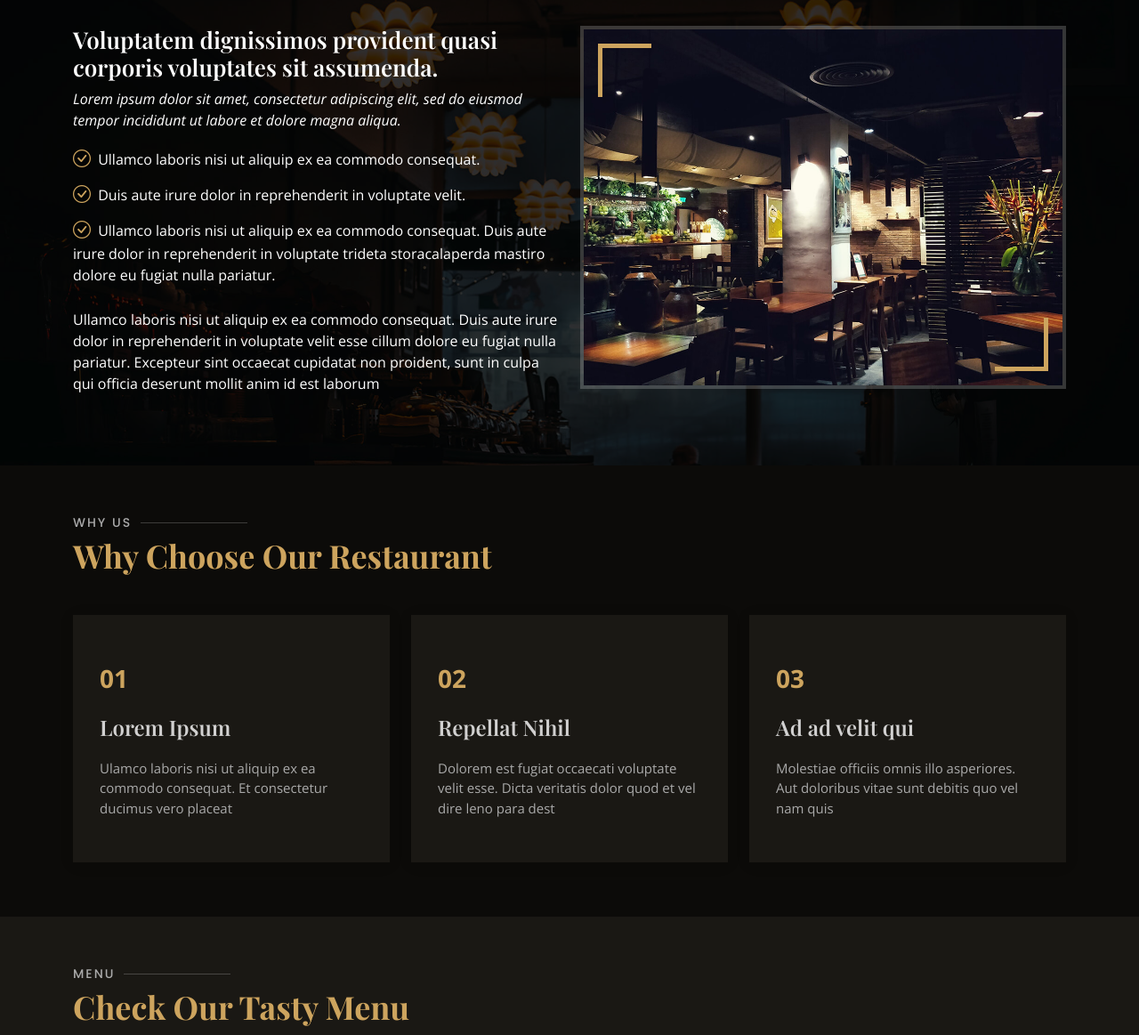
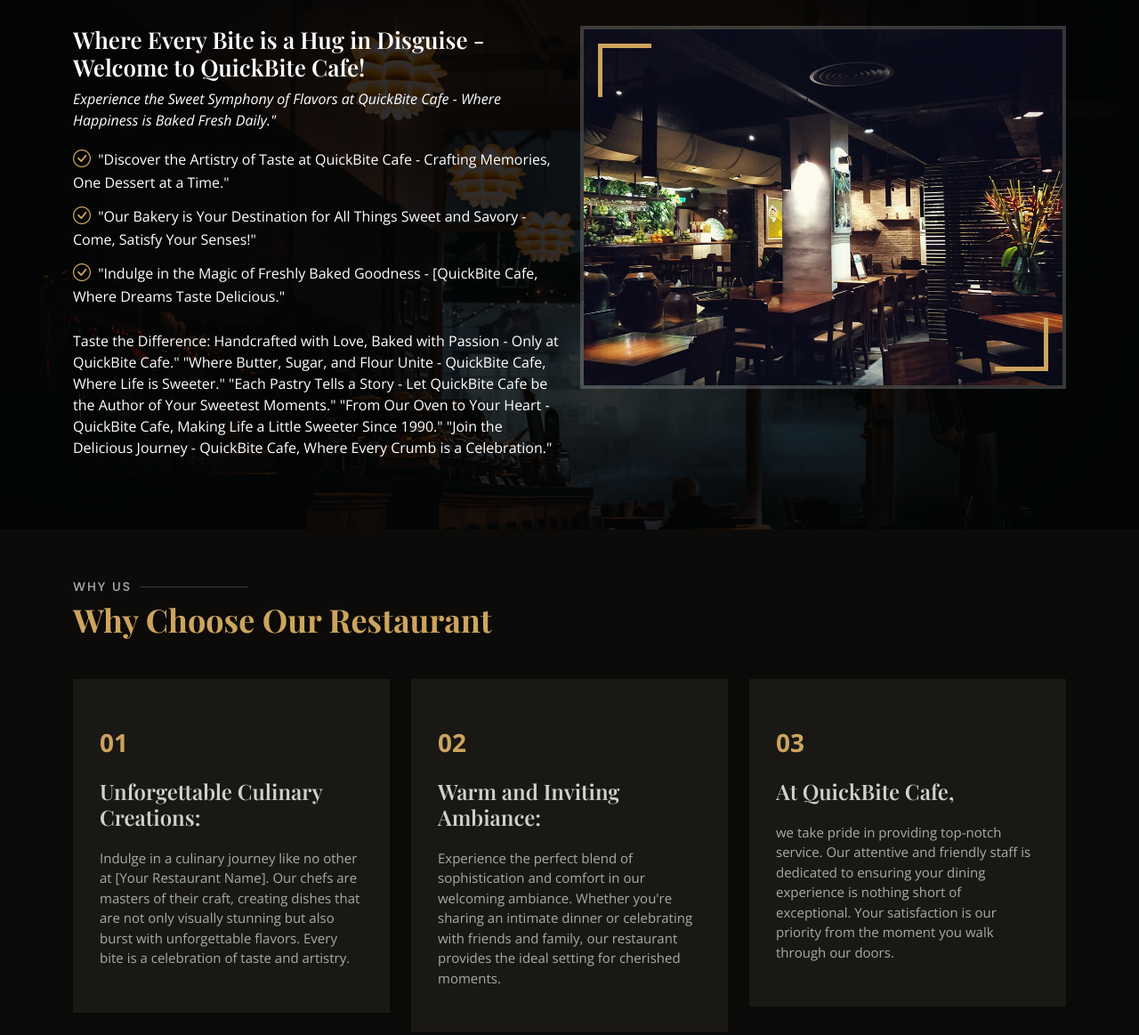
Before and after one commit to Umair-Ahmed786/MID-EXAM-Umair-Ahmed, a plain HTML site: page index.html in a window 1280 px wide. Shown: the part 851-2014 px from the top of the page at 89% size. Drawn offline with nearby package versions, Linux system fonts and the light colour scheme; a web font is replaced by a local one.

Commit message:
about to done

```diff
--- a/index.html
+++ b/index.html
@@ -5,7 +5,7 @@
   <meta charset="utf-8">
   <meta content="width=device-width, initial-scale=1.0" name="viewport">
 
-  <title>Restaurantly Bootstrap Template - Index</title>
+  <title>QuickBite Cafe</title>
   <meta content="" name="description">
   <meta content="" name="keywords">
 
@@ -44,7 +44,7 @@
     <div class="container d-flex justify-content-center justify-content-md-between">
 
       <div class="contact-info d-flex align-items-center">
-        <i class="bi bi-phone d-flex align-items-center"><span>+1 5589 55488 55</span></i>
+        <i class="bi bi-phone d-flex align-items-center"><span>+92 3158361486</span></i>
         <i class="bi bi-clock d-flex align-items-center ms-4"><span> Mon-Sat: 11AM - 23PM</span></i>
       </div>
 
@@ -61,7 +61,7 @@
   <header id="header" class="fixed-top d-flex align-items-cente">
     <div class="container-fluid container-xl d-flex align-items-center justify-content-lg-between">
 
-      <h1 class="logo me-auto me-lg-0"><a href="index.html">Restaurantly</a></h1>
+      <h1 class="logo me-auto me-lg-0"><a href="index.html">QuickBite Cafe</a></h1>
       <!-- Uncomment below if you prefer to use an image logo -->
       <!-- <a href="index.html" class="logo me-auto me-lg-0"><img src="assets/img/logo.png" alt="" class="img-fluid"></a>-->
 
@@ -74,8 +74,8 @@
           <li><a class="nav-link scrollto" href="#events">Events</a></li>
           <li><a class="nav-link scrollto" href="#chefs">Chefs</a></li>
           <li><a class="nav-link scrollto" href="#gallery">Gallery</a></li>
-          <li class="dropdown"><a href="#"><span>Drop Down</span> <i class="bi bi-chevron-down"></i></a>
-            <ul>
+          <!-- <li class="dropdown"><a href="#"><span>Drop Down</span> <i class="bi bi-chevron-down"></i></a>
+             <ul>
               <li><a href="#">Drop Down 1</a></li>
               <li class="dropdown"><a href="#"><span>Deep Drop Down</span> <i class="bi bi-chevron-right"></i></a>
                 <ul>
@@ -89,7 +89,7 @@
               <li><a href="#">Drop Down 2</a></li>
               <li><a href="#">Drop Down 3</a></li>
               <li><a href="#">Drop Down 4</a></li>
-            </ul>
+            </ul> -->
           </li>
           <li><a class="nav-link scrollto" href="#contact">Contact</a></li>
         </ul>
@@ -105,7 +105,7 @@
     <div class="container position-relative text-center text-lg-start" data-aos="zoom-in" data-aos-delay="100">
       <div class="row">
         <div class="col-lg-8">
-          <h1>Welcome to <span>Restaurantly</span></h1>
+          <h1>Welcome to <span>QuickBite Cafe</span></h1>
           <h2>Delivering great food for more than 18 years!</h2>
 
           <div class="btns">
@@ -134,20 +134,24 @@
             </div>
           </div>
           <div class="col-lg-6 pt-4 pt-lg-0 order-2 order-lg-1 content">
-            <h3>Voluptatem dignissimos provident quasi corporis voluptates sit assumenda.</h3>
+            <h3>Where Every Bite is a Hug in Disguise - Welcome to QuickBite Cafe!</h3>
             <p class="fst-italic">
-              Lorem ipsum dolor sit amet, consectetur adipiscing elit, sed do eiusmod tempor incididunt ut labore et dolore
-              magna aliqua.
+              Experience the Sweet Symphony of Flavors at QuickBite Cafe - Where Happiness is Baked Fresh Daily."
             </p>
             <ul>
-              <li><i class="bi bi-check-circle"></i> Ullamco laboris nisi ut aliquip ex ea commodo consequat.</li>
-              <li><i class="bi bi-check-circle"></i> Duis aute irure dolor in reprehenderit in voluptate velit.</li>
-              <li><i class="bi bi-check-circle"></i> Ullamco laboris nisi ut aliquip ex ea commodo consequat. Duis aute irure dolor in reprehenderit in voluptate trideta storacalaperda mastiro dolore eu fugiat nulla pariatur.</li>
+              <li><i class="bi bi-check-circle"></i>  "Discover the Artistry of Taste at QuickBite Cafe - Crafting Memories, One Dessert at a Time."
+                </li>
+              <li><i class="bi bi-check-circle"></i> "Our Bakery is Your Destination for All Things Sweet and Savory - Come, Satisfy Your Senses!"
+               </li>
+              <li><i class="bi bi-check-circle"></i>  "Indulge in the Magic of Freshly Baked Goodness - [QuickBite Cafe, Where Dreams Taste Delicious."
+                </li>
             </ul>
             <p>
-              Ullamco laboris nisi ut aliquip ex ea commodo consequat. Duis aute irure dolor in reprehenderit in voluptate
-              velit esse cillum dolore eu fugiat nulla pariatur. Excepteur sint occaecat cupidatat non proident, sunt in
-              culpa qui officia deserunt mollit anim id est laborum
+              Taste the Difference: Handcrafted with Love, Baked with Passion - Only at QuickBite Cafe."
+                "Where Butter, Sugar, and Flour Unite - QuickBite Cafe, Where Life is Sweeter."
+                "Each Pastry Tells a Story - Let QuickBite Cafe be the Author of Your Sweetest Moments."
+                "From Our Oven to Your Heart - QuickBite Cafe, Making Life a Little Sweeter Since 1990."
+                "Join the Delicious Journey - QuickBite Cafe, Where Every Crumb is a Celebration."
             </p>
           </div>
         </div>
@@ -169,24 +173,26 @@
           <div class="col-lg-4">
             <div class="box" data-aos="zoom-in" data-aos-delay="100">
               <span>01</span>
-              <h4>Lorem Ipsum</h4>
-              <p>Ulamco laboris nisi ut aliquip ex ea commodo consequat. Et consectetur ducimus vero placeat</p>
+              <h4>Unforgettable Culinary Creations:</h4>
+              <p>Indulge in a culinary journey like no other at [Your Restaurant Name]. Our chefs are masters of their craft, creating dishes that are not only visually stunning but also burst with unforgettable flavors. Every bite is a celebration of taste and artistry.</p>
             </div>
           </div>
 
           <div class="col-lg-4 mt-4 mt-lg-0">
             <div class="box" data-aos="zoom-in" data-aos-delay="200">
               <span>02</span>
-              <h4>Repellat Nihil</h4>
-              <p>Dolorem est fugiat occaecati voluptate velit esse. Dicta veritatis dolor quod et vel dire leno para dest</p>
+              <h4>Warm and Inviting Ambiance: </h4>
+              <p>Experience the perfect blend of sophistication and comfort in our welcoming ambiance. Whether you're sharing an intimate dinner or celebrating with friends and family, our restaurant provides the ideal setting for cherished moments.</p>
             </div>
           </div>
 
           <div class="col-lg-4 mt-4 mt-lg-0">
             <div class="box" data-aos="zoom-in" data-aos-delay="300">
               <span>03</span>
-              <h4> Ad ad velit qui</h4>
-              <p>Molestiae officiis omnis illo asperiores. Aut doloribus vitae sunt debitis quo vel nam quis</p>
+              <h4>At QuickBite Cafe, </h4>
+              <p>we take pride in providing top-notch service. Our attentive and friendly staff is dedicated to ensuring your dining experience is nothing short of exceptional. Your satisfaction is our priority from the moment you walk through our doors.
+
+                </p>
             </div>
           </div>
 
@@ -313,7 +319,7 @@
     </section><!-- End Menu Section -->
 
     <!-- ======= Specials Section ======= -->
-    <section id="specials" class="specials">
+    <!-- <section id="specials" class="specials">
       <div class="container" data-aos="fade-up">
 
         <div class="section-title">
@@ -408,7 +414,7 @@
         </div>
 
       </div>
-    </section><!-- End Specials Section -->
+    </section>End Specials Section -->
 
     <!-- ======= Events Section ======= -->
     <section id="events" class="events">
@@ -433,17 +439,15 @@
                     <p><span>$189</span></p>
                   </div>
                   <p class="fst-italic">
-                    Lorem ipsum dolor sit amet, consectetur adipiscing elit, sed do eiusmod tempor incididunt ut labore et dolore
-                    magna aliqua.
+
                   </p>
                   <ul>
-                    <li><i class="bi bi-check-circled"></i> Ullamco laboris nisi ut aliquip ex ea commodo consequat.</li>
-                    <li><i class="bi bi-check-circled"></i> Duis aute irure dolor in reprehenderit in voluptate velit.</li>
-                    <li><i class="bi bi-check-circled"></i> Ullamco laboris nisi ut aliquip ex ea commodo consequat.</li>
+                    <li><i class="bi bi-check-circled"></i> Get ready to celebrate because [Name] is turning another year older, wiser, and definitely more fabulous! </li>
+                    <li><i class="bi bi-check-circled"></i> Get ready to celebrate because [Name] is turning another year older, wiser, and definitely more fabulous! </li>
+                    <li><i class="bi bi-check-circled"></i> Get ready to celebrate because [Name] is turning another year older, wiser, and definitely more fabulous! </li>
                   </ul>
                   <p>
-                    Ullamco laboris nisi ut aliquip ex ea commodo consequat. Duis aute irure dolor in reprehenderit in voluptate
-                    velit esse cillum dolore eu fugiat nulla pariatur
+                    Get ready to celebrate because [Name] is turning another year older, wiser, and definitely more fabulous!
                   </p>
                 </div>
               </div>
@@ -460,17 +464,15 @@
                     <p><span>$290</span></p>
                   </div>
                   <p class="fst-italic">
-                    Lorem ipsum dolor sit amet, consectetur adipiscing elit, sed do eiusmod tempor incididunt ut labore et dolore
-                    magna aliqua.
+                    Get ready to celebrate because [Name] is turning another year older, wiser, and definitely more fabulous!
                   </p>
                   <ul>
-                    <li><i class="bi bi-check-circled"></i> Ullamco laboris nisi ut aliquip ex ea commodo consequat.</li>
-                    <li><i class="bi bi-check-circled"></i> Duis aute irure dolor in reprehenderit in voluptate velit.</li>
-                    <li><i class="bi bi-check-circled"></i> Ullamco laboris nisi ut aliquip ex ea commodo consequat.</li>
+                    <li><i class="bi bi-check-circled"></i> Get ready to celebrate because [Name] is turning another year older, wiser, and definitely more fabulous! </li>
+                    <li><i class="bi bi-check-circled"></i> Get ready to celebrate because [Name] is turning another year older, wiser, and definitely more fabulous! </li>
+                    <li><i class="bi bi-check-circled"></i>Get ready to celebrate because [Name] is turning another year older, wiser, and definitely more fabulous! </li>
                   </ul>
                   <p>
-                    Ullamco laboris nisi ut aliquip ex ea commodo consequat. Duis aute irure dolor in reprehenderit in voluptate
-                    velit esse cillum dolore eu fugiat nulla pariatur
+                    Get ready to celebrate because [Name] is turning another year older, wiser, and definitely more fabulous!
                   </p>
                 </div>
               </div>
@@ -487,17 +489,15 @@
                     <p><span>$99</span></p>
                   </div>
                   <p class="fst-italic">
-                    Lorem ipsum dolor sit amet, consectetur adipiscing elit, sed do eiusmod tempor incididunt ut labore et dolore
-                    magna aliqua.
+                    Get ready to celebrate because [Name] is turning another year older, wiser, and definitely more fabulous!
                   </p>
                   <ul>
-                    <li><i class="bi bi-check-circled"></i> Ullamco laboris nisi ut aliquip ex ea commodo consequat.</li>
-                    <li><i class="bi bi-check-circled"></i> Duis aute irure dolor in reprehenderit in voluptate velit.</li>
-                    <li><i class="bi bi-check-circled"></i> Ullamco laboris nisi ut aliquip ex ea commodo consequat.</li>
+                    <li><i class="bi bi-check-circled"></i> Get ready to celebrate because [Name] is turning another year older, wiser, and definitely more fabulous! </li>
+                    <li><i class="bi bi-check-circled"></i> Get ready to celebrate because [Name] is turning another year older, wiser, and definitely more fabulous! </li>
+                    <li><i class="bi bi-check-circled"></i> Get ready to celebrate because [Name] is turning another year older, wiser, and definitely more fabulous! </li>
                   </ul>
                   <p>
-                    Ullamco laboris nisi ut aliquip ex ea commodo consequat. Duis aute irure dolor in reprehenderit in voluptate
-                    velit esse cillum dolore eu fugiat nulla pariatur
+                    Get ready to celebrate because [Name] is turning another year older, wiser, and definitely more fabulous!
                   </p>
                 </div>
               </div>
@@ -590,8 +590,7 @@
               <div class="testimonial-item">
                 <p>
                   <i class="bx bxs-quote-alt-left quote-icon-left"></i>
-                  Export tempor illum tamen malis malis eram quae irure esse labore quem cillum quid cillum eram malis quorum velit fore eram velit sunt aliqua noster fugiat irure amet legam anim culpa.
-                  <i class="bx bxs-quote-alt-right quote-icon-right"></i>
+                  is a slice of heaven on Earth! Their treats are not just delicious; they're a warm hug for your taste buds." <i class="bx bxs-quote-alt-right quote-icon-right"></i>
                 </p>
                 <img src="assets/img/testimonials/testimonials-2.jpg" class="testimonial-img" alt="">
                 <h3>Sara Wilsson</h3>
@@ -603,8 +602,7 @@
               <div class="testimonial-item">
                 <p>
                   <i class="bx bxs-quote-alt-left quote-icon-left"></i>
-                  Enim nisi quem export duis labore cillum quae magna enim sint quorum nulla quem veniam duis minim tempor labore quem eram duis noster aute amet eram fore quis sint minim.
-                  <i class="bx bxs-quote-alt-right quote-icon-right"></i>
+                  is a slice of heaven on Earth! Their treats are not just delicious; they're a warm hug for your taste buds." <i class="bx bxs-quote-alt-right quote-icon-right"></i>
                 </p>
                 <img src="assets/img/testimonials/testimonials-3.jpg" class="testimonial-img" alt="">
                 <h3>Jena Karlis</h3>
@@ -616,8 +614,7 @@
               <div class="testimonial-item">
                 <p>
                   <i class="bx bxs-quote-alt-left quote-icon-left"></i>
-                  Fugiat enim eram quae cillum dolore dolor amet nulla culpa multos export minim fugiat minim velit minim dolor enim duis veniam ipsum anim magna sunt elit fore quem dolore labore illum veniam.
-                  <i class="bx bxs-quote-alt-right quote-icon-right"></i>
+                  is a slice of heaven on Earth! Their treats are not just delicious; they're a warm hug for your taste buds."  <i class="bx bxs-quote-alt-right quote-icon-right"></i>
                 </p>
                 <img src="assets/img/testimonials/testimonials-4.jpg" class="testimonial-img" alt="">
                 <h3>Matt Brandon</h3>
@@ -629,8 +626,7 @@
               <div class="testimonial-item">
                 <p>
                   <i class="bx bxs-quote-alt-left quote-icon-left"></i>
-                  Quis quorum aliqua sint quem legam fore sunt eram irure aliqua veniam tempor noster veniam enim culpa labore duis sunt culpa nulla illum cillum fugiat legam esse veniam culpa fore nisi cillum quid.
-                  <i class="bx bxs-quote-alt-right quote-icon-right"></i>
+                  is a slice of heaven on Earth! Their treats are not just delicious; they're a warm hug for your taste buds." <i class="bx bxs-quote-alt-right quote-icon-right"></i>
                 </p>
                 <img src="assets/img/testimonials/testimonials-5.jpg" class="testimonial-img" alt="">
                 <h3>John Larson</h3>
@@ -894,8 +890,8 @@
               <h3>Restaurantly</h3>
               <p>
                 A108 Adam Street <br>
-                NY 535022, USA<br><br>
-                <strong>Phone:</strong> +1 5589 55488 55<br>
+                NY 535022, Pakistan<br><br>
+                <strong>Phone:</strong> +92 3158361486<br>
                 <strong>Email:</strong> info@example.com<br>
               </p>
               <div class="social-links mt-3">
```
